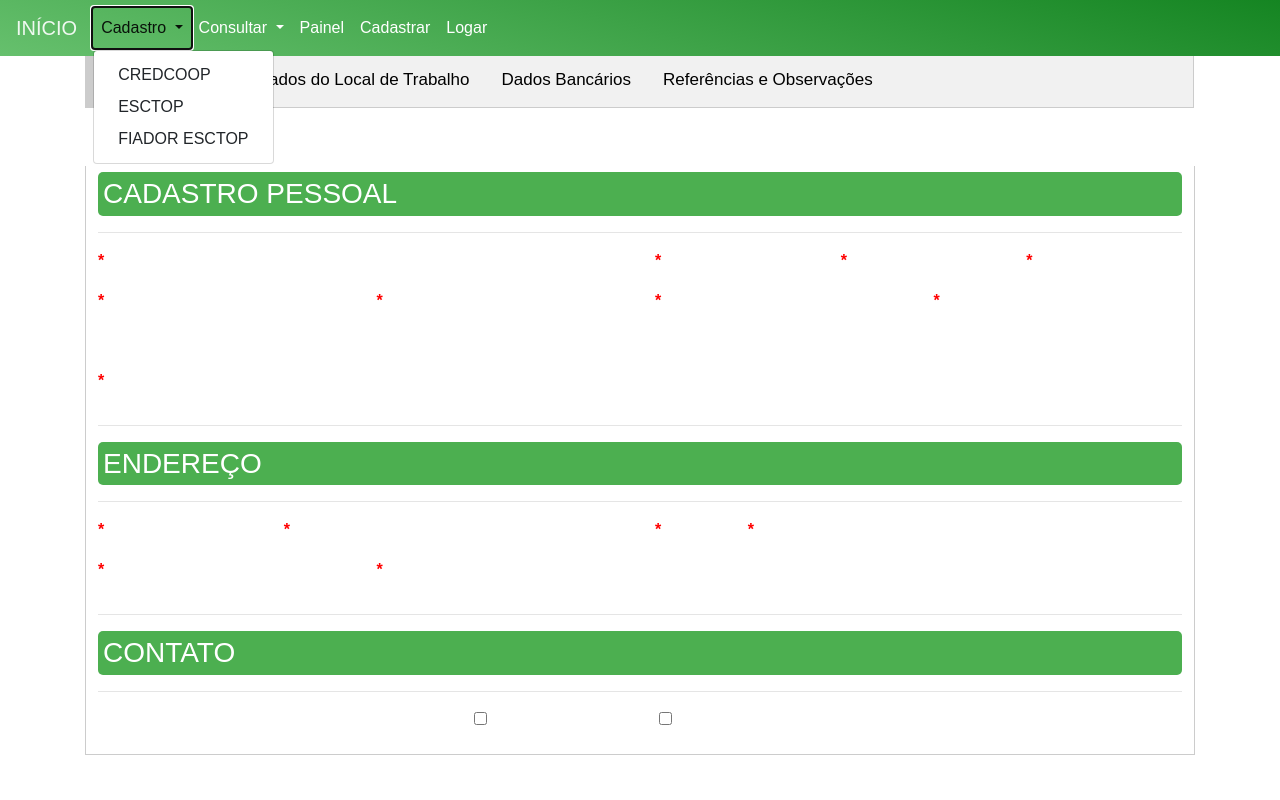
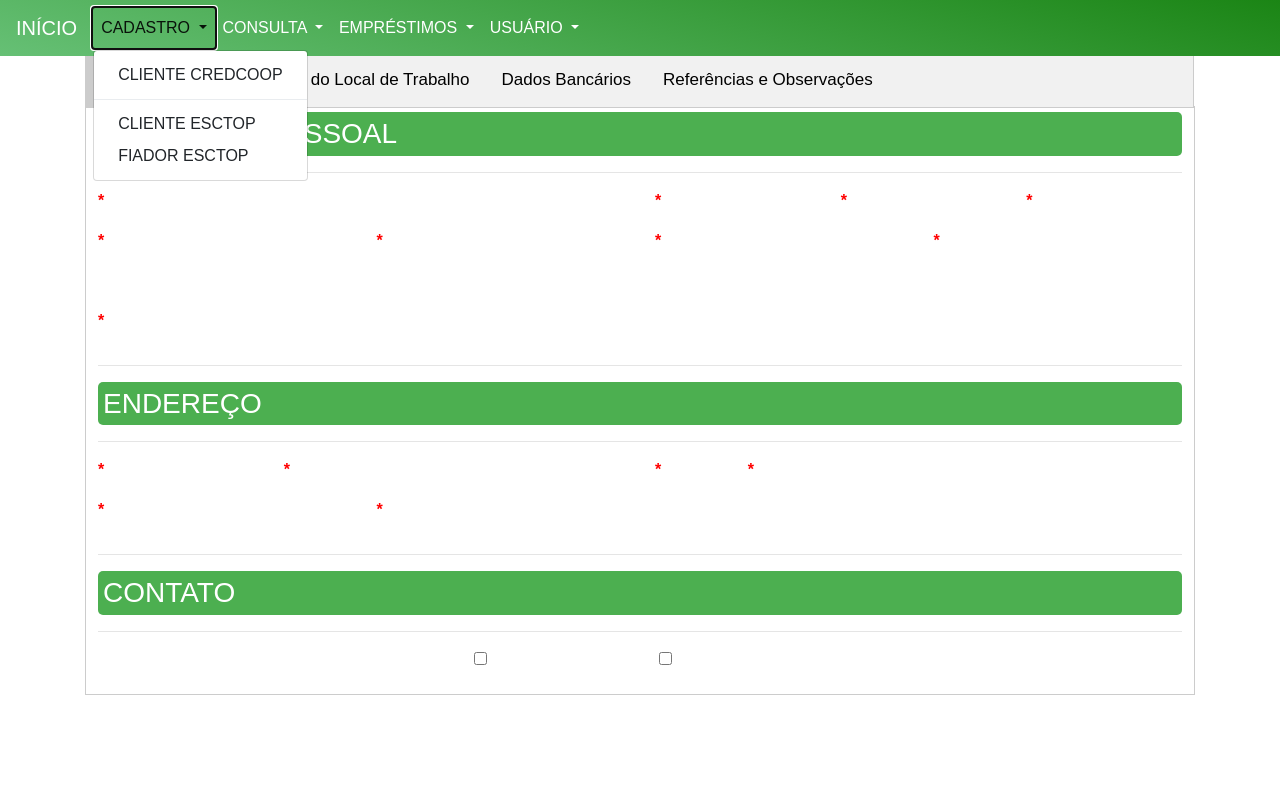
Before and after one commit to israelwerther/esctop, a Django app: page /cliente/add/ in a window 1280 px wide, after a click on "CADASTRO". Run offline with Django 3.2, Linux system fonts and the light colour scheme; the visitor is signed in with stand-in values (Sample User, id 1); parts of the project's set-up code (start-up, migrations or seed data) failed here and were passed over; some libraries are stand-ins or nearby versions.

Commit message:
navbar renovada

```diff
--- a/projeto/avalista/templates/avalista_list.html
+++ b/projeto/avalista/templates/avalista_list.html
@@ -14,7 +14,7 @@
     </div>
 
     <div>
-        <h2>Lista de Fiadores</h2>
+        <h2>Lista de Fiadores Esctop</h2>
     </div>
 
     {% if object_list %}
--- a/projeto/core/templates/base.html
+++ b/projeto/core/templates/base.html
@@ -10,7 +10,7 @@
   <!-- Exibe data e hora -->
   <script src="https://code.jquery.com/jquery-1.11.2.js"></script>
   <script type="text/javascript">
-  jQuery(window).load(function($){
+    jQuery(window).load(function ($) {
       atualizaRelogio();
     });
   </script>
@@ -23,10 +23,17 @@
 
   <title>ESCTOP - SISTEMA</title>
 
-<script src="https://code.jquery.com/jquery-3.3.1.slim.min.js" integrity="sha384-q8i/X+965DzO0rT7abK41JStQIAqVgRVzpbzo5smXKp4YfRvH+8abtTE1Pi6jizo" crossorigin="anonymous"></script>
-<script src="https://cdnjs.cloudflare.com/ajax/libs/popper.js/1.14.3/umd/popper.min.js" integrity="sha384-ZMP7rVo3mIykV+2+9J3UJ46jBk0WLaUAdn689aCwoqbBJiSnjAK/l8WvCWPIPm49" crossorigin="anonymous"></script>
-<link rel="stylesheet" href="https://stackpath.bootstrapcdn.com/bootstrap/4.1.3/css/bootstrap.min.css" integrity="sha384-MCw98/SFnGE8fJT3GXwEOngsV7Zt27NXFoaoApmYm81iuXoPkFOJwJ8ERdknLPMO" crossorigin="anonymous">
-<script src="https://stackpath.bootstrapcdn.com/bootstrap/4.1.3/js/bootstrap.min.js" integrity="sha384-ChfqqxuZUCnJSK3+MXmPNIyE6ZbWh2IMqE241rYiqJxyMiZ6OW/JmZQ5stwEULTy" crossorigin="anonymous"></script>
+  <script src="https://code.jquery.com/jquery-3.3.1.slim.min.js"
+    integrity="sha384-q8i/X+965DzO0rT7abK41JStQIAqVgRVzpbzo5smXKp4YfRvH+8abtTE1Pi6jizo"
+    crossorigin="anonymous"></script>
+  <script src="https://cdnjs.cloudflare.com/ajax/libs/popper.js/1.14.3/umd/popper.min.js"
+    integrity="sha384-ZMP7rVo3mIykV+2+9J3UJ46jBk0WLaUAdn689aCwoqbBJiSnjAK/l8WvCWPIPm49"
+    crossorigin="anonymous"></script>
+  <link rel="stylesheet" href="https://stackpath.bootstrapcdn.com/bootstrap/4.1.3/css/bootstrap.min.css"
+    integrity="sha384-MCw98/SFnGE8fJT3GXwEOngsV7Zt27NXFoaoApmYm81iuXoPkFOJwJ8ERdknLPMO" crossorigin="anonymous">
+  <script src="https://stackpath.bootstrapcdn.com/bootstrap/4.1.3/js/bootstrap.min.js"
+    integrity="sha384-ChfqqxuZUCnJSK3+MXmPNIyE6ZbWh2IMqE241rYiqJxyMiZ6OW/JmZQ5stwEULTy"
+    crossorigin="anonymous"></script>
 
 
   <!-- Font-awesome -->
@@ -35,39 +42,48 @@
   <!-- MEUS CSS -->
   {% block css %}{% endblock css %}
   <style>
-.ok{
+    .ok {
       color: green;
     }
-.no{
+
+    .no {
       color: red;
     }
-label.required:after{
+
+    label.required:after {
       content: "*";
       color: red;
     }
+
     label {
       font-weight: bold;
       margin-bottom: 0px;
     }
+
     input {
       text-transform: uppercase;
     }
+
     /* apenas primeira letra maiuscula */
     .maiusculo {
       text-transform: capitalize;
     }
+
     /* todas as letras maiusculas */
     .upper_all {
       text-transform: uppercase;
     }
+
     .lower_all {
       text-transform: lowercase;
     }
 
     /* STYLE DE CONTENT E TABS DOS TEMPLATES DE CADASTRO */
-body {font-family: Arial;}
+    body {
+      font-family: Arial;
+    }
 
-h3{
+    h3 {
       background-color: #4CAF50;
       color: rgb(255, 255, 255);
       padding: 5px;
@@ -80,7 +96,7 @@ h3{
       border: 1px solid #ccc;
       background-color: #f1f1f1;
       border-top: 0px;
-  position:fixed;
+      position: fixed;
       z-index: 1;
       top: 53px;
       width: 1109px;
@@ -114,82 +130,110 @@ h3{
       padding: 6px 12px;
       border: 1px solid #ccc;
       border-top: none;
-  margin-top: 105px;
+      margin-top: 45px;
       -webkit-animation: fadeEffect 1s;
       z-index: -1;
     }
+
     /* Fade in tabs */
     @-webkit-keyframes fadeEffect {
-    from {opacity: 0;}
-    to {opacity: 1;}
+      from {
+        opacity: 0;
+      }
+
+      to {
+        opacity: 1;
+      }
     }
 
     @keyframes fadeEffect {
-    from {opacity: 0;}
-    to {opacity: 1;}
+      from {
+        opacity: 0;
       }
+
+      to {
+        opacity: 1;
+      }
+    }
+
     /* STYLE DE CONTENT E TABS DOS TEMPLATES DE CADASTRO */
 
     /*ESTILO DAS LISTAS*/
-.maiusculo{
+    .maiusculo {
       text-transform: uppercase;
     }
+
     /*ESTILO DAS LISTAS*/
 
     /* ESTILOS DAS TELAS DE IMPRESSÃO DE DETALHES DE CLIENTE */
-.color{
+    .color {
       background-color: rgb(156, 156, 156);
     }
-  h5{
+
+    h5 {
       padding: 5px;
       background-color: #ccc;
       text-transform: uppercase;
     }
 
-@media print{
-  .no-print, .no-print *
-  {
+    @media print {
+
+      .no-print,
+      .no-print * {
         display: none !important;
       }
+
       @page {
         margin: 0.5cm;
       }
+
       label {
         font-size: 9pt;
         padding: 0px;
       }
-  h2{
+
+      h2 {
         font-weight: bold;
         padding: 0px;
         font-size: 13pt;
       }
-  div{
-    columns:90px 1;
-    margin: 0px,0px,0px,0px;
+
+      div {
+        columns: 90px 1;
+        margin: 0px, 0px, 0px, 0px;
       }
-  input.form-control{
+
+      input.form-control {
         font-size: 9pt;
         border: none;
         /* left: -10px; */
         padding: 0px;
       }
+
       @media all {
-    .page-break { display: none; }
+        .page-break {
+          display: none;
         }
+      }
+
       @media print {
-    .page-break { display: block; page-break-before: always; }
+        .page-break {
+          display: block;
+          page-break-before: always;
+        }
       }
     }
 
     div.a {
       text-transform: uppercase;
     }
+
     /* ESTILOS DAS TELAS DE IMPRESSÃO DE DETALHES DE CLIENTE */
-
   </style>
   <!-- MEUS CSS -->
 
 </head>
+
 <body>
 
   {% include "includes/nav.html" %}
@@ -202,36 +246,41 @@ div.a {
   <!-- Optional JavaScript -->
   <!-- jQuery first, then Popper.js, then Bootstrap JS -->
   <script src="{% static 'bootstrap/js/jquery-3.3.1.min.js' %}"></script>
-<script src="https://cdnjs.cloudflare.com/ajax/libs/popper.js/1.14.7/umd/popper.min.js" integrity="sha384-UO2eT0CpHqdSJQ6hJty5KVphtPhzWj9WO1clHTMGa3JDZwrnQq4sF86dIHNDz0W1" crossorigin="anonymous"></script>
-<script src="https://cdn.jsdelivr.net/npm/popper.js@1.16.0/dist/umd/popper.min.js" integrity="sha384-Q6E9RHvbIyZFJoft+2mJbHaEWldlvI9IOYy5n3zV9zzTtmI3UksdQRVvoxMfooAo" crossorigin="anonymous"></script>
+  <script src="https://cdnjs.cloudflare.com/ajax/libs/popper.js/1.14.7/umd/popper.min.js"
+    integrity="sha384-UO2eT0CpHqdSJQ6hJty5KVphtPhzWj9WO1clHTMGa3JDZwrnQq4sF86dIHNDz0W1"
+    crossorigin="anonymous"></script>
+  <script src="https://cdn.jsdelivr.net/npm/popper.js@1.16.0/dist/umd/popper.min.js"
+    integrity="sha384-Q6E9RHvbIyZFJoft+2mJbHaEWldlvI9IOYy5n3zV9zzTtmI3UksdQRVvoxMfooAo"
+    crossorigin="anonymous"></script>
 
 
   <script type="text/javascript" src="{% static 'bootstrap/js/masks.js' %}"></script>
   <script type="text/javascript" src="{% static 'bootstrap/js/jquery.mask.min.js' %}"></script>
-{% comment %} <script src="{% static 'bootstrap/js/jquery.bootstrap.modal.forms.js' %}"></script> {% endcomment %}
+  {% comment %}
+  <script src="{% static 'bootstrap/js/jquery.bootstrap.modal.forms.js' %}"></script> {% endcomment %}
   <script src="https://code.jquery.com/ui/1.12.1/jquery-ui.js"></script>
   <script src="https://raw.githubusercontent.com/igorescobar/jQuery-Mask-Plugin/master/src/jquery.mask.js"></script>
 
   {% block js %}{% endblock js %}
 
-<script type="text/javascript" >
+  <script type="text/javascript">
     /*AUTOMATIZA A PESQUISA DE CEP*/
     function limpa_formulário_cep() {
       //Limpa valores do formulário de cep.
-    document.getElementById('rua').value=("");
-    document.getElementById('bairro').value=("");
-    document.getElementById('cidade').value=("");
-    document.getElementById('uf').value=("");
+      document.getElementById('rua').value = ("");
+      document.getElementById('bairro').value = ("");
+      document.getElementById('cidade').value = ("");
+      document.getElementById('uf').value = ("");
 
     }
 
     function meu_callback(conteudo) {
       if (!("erro" in conteudo)) {
         //Atualiza os campos com os valores.
-      document.getElementById('rua').value=(conteudo.logradouro);
-      document.getElementById('bairro').value=(conteudo.bairro);
-      document.getElementById('cidade').value=(conteudo.localidade);
-      document.getElementById('uf').value=(conteudo.uf);
+        document.getElementById('rua').value = (conteudo.logradouro);
+        document.getElementById('bairro').value = (conteudo.bairro);
+        document.getElementById('cidade').value = (conteudo.localidade);
+        document.getElementById('uf').value = (conteudo.uf);
 
       } //end if.
       else {
@@ -251,20 +300,20 @@ div.a {
         var validacep = /^[0-9]{8}$/;
 
         //Valida o formato do CEP.
-      if(validacep.test(cep)) {
+        if (validacep.test(cep)) {
 
           //Preenche os campos com "..." enquanto consulta webservice.
-        document.getElementById('rua').value="...";
-        document.getElementById('bairro').value="...";
-        document.getElementById('cidade').value="...";
-        document.getElementById('uf').value="...";
+          document.getElementById('rua').value = "...";
+          document.getElementById('bairro').value = "...";
+          document.getElementById('cidade').value = "...";
+          document.getElementById('uf').value = "...";
 
 
           //Cria um elemento javascript.
           var script = document.createElement('script');
 
           //Sincroniza com o callback.
-        script.src = 'https://viacep.com.br/ws/'+ cep + '/json/?callback=meu_callback';
+          script.src = 'https://viacep.com.br/ws/' + cep + '/json/?callback=meu_callback';
 
           //Insere script no documento e carrega o conteúdo.
           document.body.appendChild(script);
@@ -304,7 +353,7 @@ div.a {
 
   <!-- EXIBE A DATA E HORA NA TELA DE IMPRESSÃO DE DETALHES DO CLIENTE -->
   <script>
-  function atualizaRelogio(){
+    function atualizaRelogio() {
       var momentoAtual = new Date();
 
       var vhora = momentoAtual.getHours();
@@ -315,11 +364,11 @@ div.a {
       var vmes = momentoAtual.getMonth() + 1;
       var vano = momentoAtual.getFullYear();
 
-      if (vdia < 10){ vdia = "0" + vdia;}
-      if (vmes < 10){ vmes = "0" + vmes;}
-      if (vhora < 10){ vhora = "0" + vhora;}
-      if (vminuto < 10){ vminuto = "0" + vminuto;}
-      if (vsegundo < 10){ vsegundo = "0" + vsegundo;}
+      if (vdia < 10) { vdia = "0" + vdia; }
+      if (vmes < 10) { vmes = "0" + vmes; }
+      if (vhora < 10) { vhora = "0" + vhora; }
+      if (vminuto < 10) { vminuto = "0" + vminuto; }
+      if (vsegundo < 10) { vsegundo = "0" + vsegundo; }
 
       dataFormat = vdia + " / " + vmes + " / " + vano;
       horaFormat = vhora + " : " + vminuto + " : " + vsegundo;
@@ -327,7 +376,7 @@ div.a {
       document.getElementById("data").innerHTML = dataFormat;
       document.getElementById("hora").innerHTML = horaFormat;
 
-      setTimeout("atualizaRelogio()",1000);
+      setTimeout("atualizaRelogio()", 1000);
     }
   </script>
   <!-- EXIBE A DATA E HORA NA TELA DE IMPRESSÃO DE DETALHES DO CLIENTE -->
--- a/projeto/core/templates/includes/nav.html
+++ b/projeto/core/templates/includes/nav.html
@@ -109,31 +109,7 @@ function myFunction() {
 </body>
 </html> -->
 
-<!-- <nav class="navbar navbar-expand-md navbar-dark bg-dark fixed-top">
-    <a class="navbar-brand" href="#">ESCTOP</a>
-    <button class="navbar-toggler" type="button" data-toggle="collapse" data-target="#navbarsExampleDefault" aria-controls="navbarsExampleDefault" aria-expanded="false" aria-label="Toggle navigation">
-        <span class="navbar-toggler-icon"></span>
-    </button>
 
-    <div class="collapse navbar-collapse" id="navbarsExampleDefault">
-        <ul class="navbar-nav mr-auto">
-            <li class="nav-item active">
-                <a class="nav-link" href="{% url 'core:index' %}">Home <span class="sr-only">(current)</span></a>
-            </li>
-            <li class="nav-item">
-                <a class="nav-link" href="{% url 'cliente:cliente_list' %}">Clientes</a>
-            </li>
-            <li class="nav-item">
-                <a class="nav-link" href="{% url 'emprestimo:emprestimo_list' %}">Emprestimos</a>
-            </li>
-
-            <li class="nav-item dropdown">
-
-            </li>
-        </ul>
-    </div>
-</nav>
--->
 <style>
 	body {
 		margin: 0;
@@ -143,16 +119,16 @@ function myFunction() {
 
 	.bg-light {
 		/* background-color:#4CAF50!important; */
-		background-image: linear-gradient(15deg, #66c06d 0%, #158522 100%);
+		background-image: linear-gradient(15deg, #66c075 0%, #1b8515 100%);
 		position: fixed;
 		top: 0;
 		width: 100%;
 		z-index: 2;
 	}
+
 	.navbar-light .navbar-brand {
-		color: rgba(255, 255, 255, 0.9);
+		color: rgb(255, 255, 255);
 		z-index: 2;
-
 	}
 
 	.navbar-light .navbar-nav .nav-link {
@@ -162,6 +138,7 @@ function myFunction() {
 </style>
 
 <html>
+
 <head>
 	<meta name="viewport" content="width=device-width, initial-scale=1">
 	<nav class="navbar navbar-expand-lg navbar-light bg-light">
@@ -173,38 +150,53 @@ function myFunction() {
 		<div class="collapse navbar-collapse" id="navbarNav">
 			<ul class="navbar-nav">
 				<li class="nav-item dropdown">
-					<a class="nav-link dropdown-toggle" href="#" id="navbarDropdown" role="button"
-						data-toggle="dropdown" aria-haspopup="true" aria-expanded="false">
-						Cadastro
+					<a class="nav-link dropdown-toggle" href="#" id="navbarDropdown" role="button" data-toggle="dropdown"
+						aria-haspopup="true" aria-expanded="false">
+						CADASTRO
 					</a>
 					<div class="dropdown-menu" aria-labelledby="navbarDropdown">
-						<a class="dropdown-item" href="{% url 'core:fiador_decision_1' %}">CREDCOOP</a>
-						<a class="dropdown-item" href="{% url 'core:fiador_decision' %}">ESCTOP</a>
-						<a class="dropdown-item" routerLink="/cadastro/esctop-fiador">FIADOR
+						<a class="dropdown-item" href="{% url 'core:fiador_decision_1' %}">CLIENTE CREDCOOP</a>
+						<div class="dropdown-divider"></div>
+						<a class="dropdown-item" href="{% url 'core:fiador_decision' %}">CLIENTE ESCTOP</a>
+						<a class="dropdown-item" href="{% url 'avalista:avalista_cadastra' %}">FIADOR
 							ESCTOP</a>
 					</div>
 				</li>
 				<li class="nav-item dropdown">
-					<a class="nav-link dropdown-toggle" href="#" id="navbarDropdown" role="button"
-						data-toggle="dropdown" aria-haspopup="true" aria-expanded="false">
-						Consultar
+					<a class="nav-link dropdown-toggle" href="#" id="navbarDropdown" role="button" data-toggle="dropdown"
+						aria-haspopup="true" aria-expanded="false">
+						CONSULTA
 					</a>
 					<div class="dropdown-menu" aria-labelledby="navbarDropdown">
-						<a class="dropdown-item" href="{% url 'cliente:cliente_list' %}">CREDCOOP</a>
-						<a class="dropdown-item" href="{% url 'cliente_cnpj:cliente_cnpj_list' %}">ESCTOP</a>
-						<a class="dropdown-item" routerLink="/lista/esctop-fiador">ESCTOP
-							FIADOR</a>
-						<!-- <div class="dropdown-divider"></div> -->
+						<a class="dropdown-item" href="{% url 'cliente:cliente_list' %}">CLIENTE CREDCOOP</a>
+						<div class="dropdown-divider"></div>
+						<a class="dropdown-item" href="{% url 'cliente_cnpj:cliente_cnpj_list' %}">CLIENTE ESCTOP</a>
+						<a class="dropdown-item" href="{% url 'avalista:avalista_list' %}">FIADOR ESCTOP</a>
+						<div class="dropdown-divider"></div>
+						<a class="dropdown-item" href="{% url 'emprestimo:emprestimo_list' %}">EMPRÉSTIMO</a>
 					</div>
 				</li>
-				<li class="nav-item">
-					<a class="nav-link" href="#" routerLink="/painel">Painel</a>
+				<li class="nav-item dropdown">
+					<a class="nav-link dropdown-toggle" href="#" id="navbarDropdown" role="button" data-toggle="dropdown"
+						aria-haspopup="true" aria-expanded="false">
+						EMPRÉSTIMOS
+					</a>
+					<div class="dropdown-menu" aria-labelledby="navbarDropdown">
+						<a class="dropdown-item" href="{% url 'emprestimo:emprestimo_add' %}">REALIZAR EMPRÉSTIMO</a>
+						<div class="dropdown-divider"></div>
+						<a class="dropdown-item" href="{% url 'cliente_cnpj:cliente_cnpj_list' %}">CLIENTE ESCTOP</a>
+						<a class="dropdown-item" href="{% url 'avalista:avalista_list' %}">FIADOR ESCTOP</a>
+					</div>
 				</li>
-				<li class="nav-item">
-					<a class="nav-link" href="#" routerLink="/cadastro">Cadastrar</a>
-				</li>
-				<li class="nav-item">
-					<a class="nav-link" href="#" routerLink="/login">Logar</a>
+
+				<li class="nav-item dropdown">
+					<a class="nav-link dropdown-toggle" href="#" id="navbarDropdown" role="button" data-toggle="dropdown"
+						aria-haspopup="true" aria-expanded="false">
+						USUÁRIO
+					</a>
+					<div class="dropdown-menu" aria-labelledby="navbarDropdown">
+						<a class="dropdown-item" href="{% url 'logout' %}" style="float:right">ENCERRAR SESSÃO</a>
+					</div>
 				</li>
 			</ul>
 		</div>
```
Lines whose indentation alone changed are shown as unchanged.
